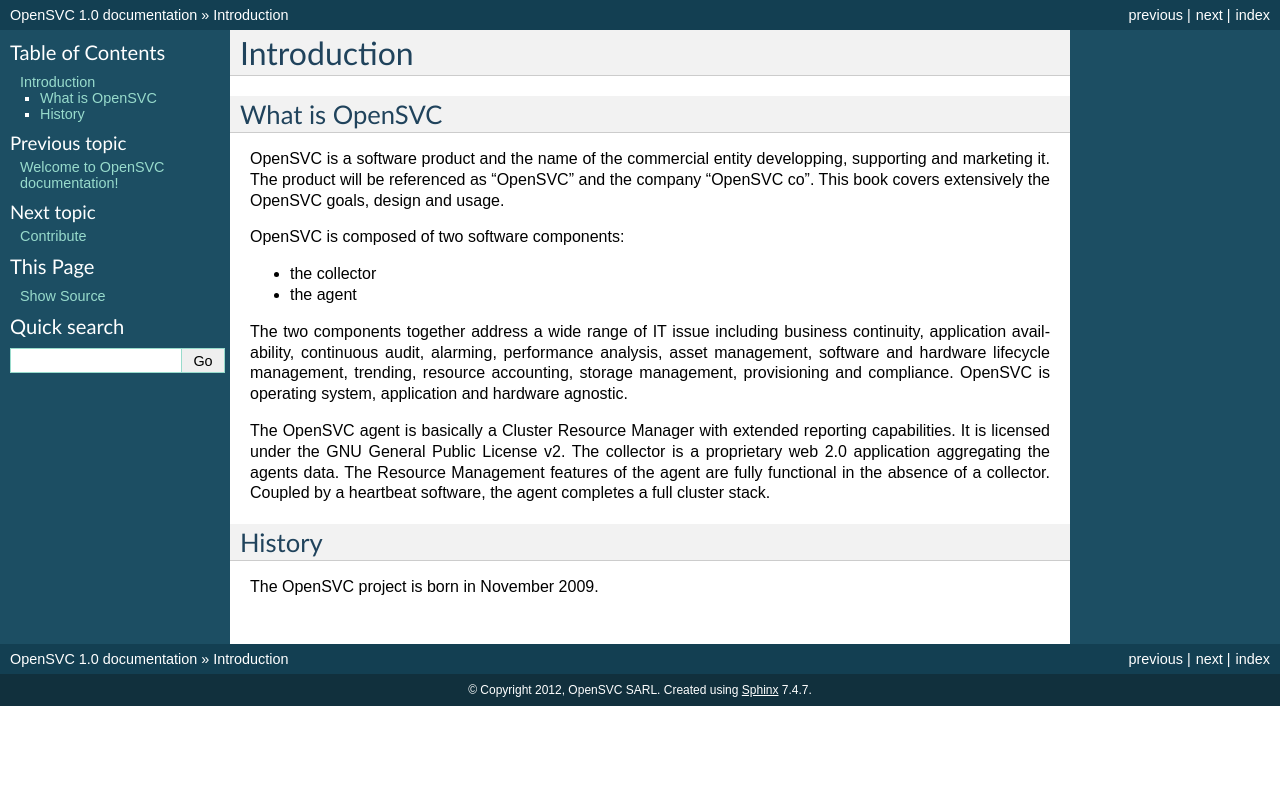
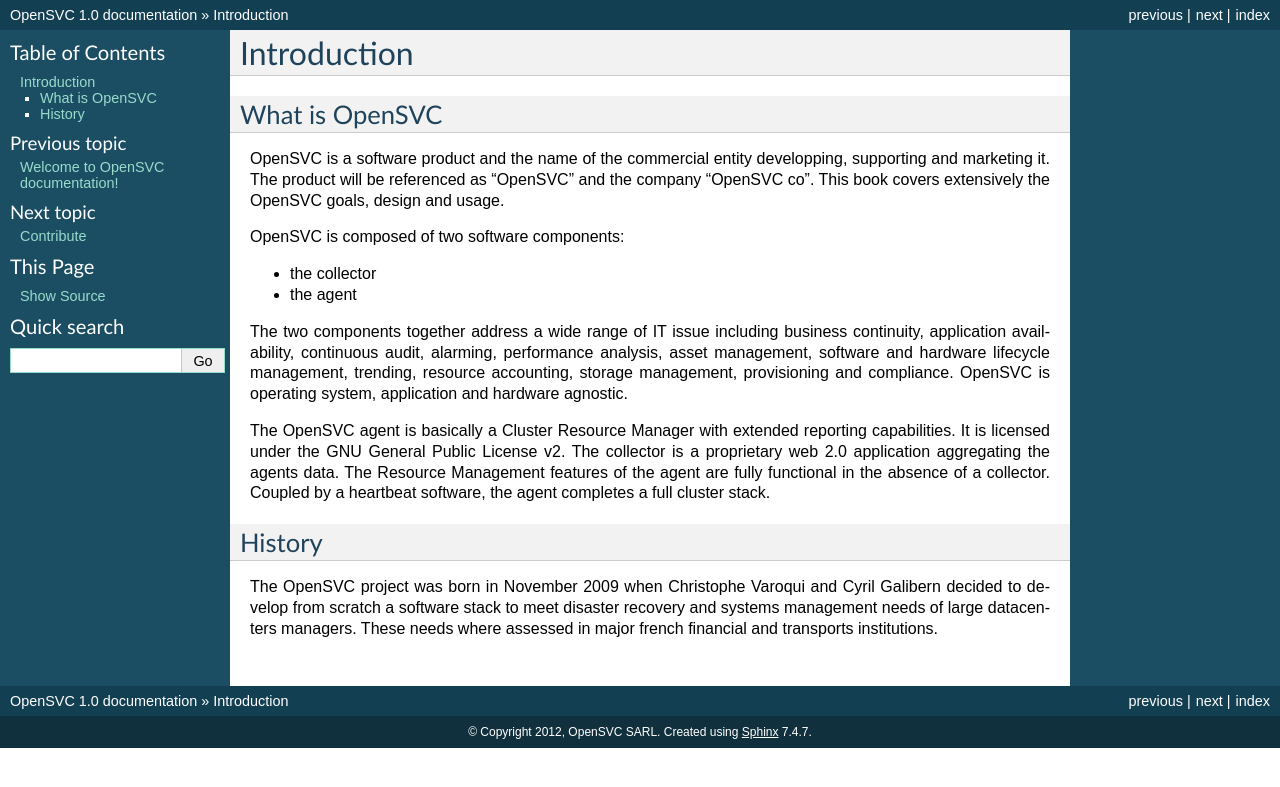
Before and after one commit to opensvc/docs.opensvc.com, a Sphinx documentation site: the page built from source/introduction.rst, in a window 1280 px wide. Shown: the top 787 px of the page. Built offline with Sphinx 7.4.7, drawn with Linux system fonts in a browser that asks for light colours.

Commit message:
Update history

```diff
--- a/source/introduction.rst
+++ b/source/introduction.rst
@@ -18,4 +18,4 @@
 History
 =======
 
-The OpenSVC project is born in November 2009.
+The OpenSVC project was born in November 2009 when Christophe Varoqui and Cyril Galibern decided to develop from scratch a software stack to meet disaster recovery and systems management needs of large datacenters managers. These needs where assessed in major french financial and transports institutions.
```
